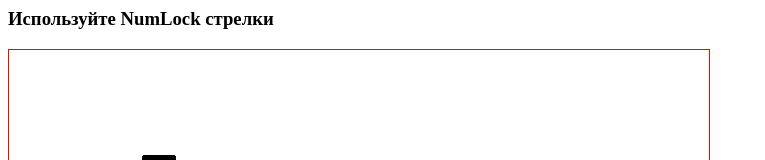
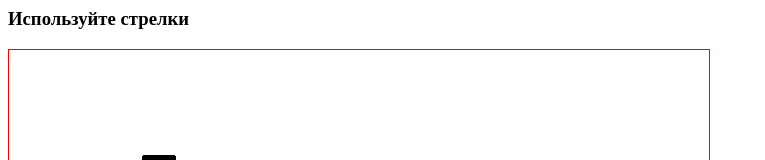
Before and after one commit to Bringerrr/FD-2-My-Java-masterpiece-script-codes, a plain HTML site: page gobelTest/index.html in a window 1280 px wide. Shown: the top 160 px of the page, without its empty margins (0-765 px from the left). Drawn offline with Linux system fonts and the light colour scheme.

Commit message:
TestGobel

```diff
--- a/gobelTest/index.html
+++ b/gobelTest/index.html
@@ -122,7 +122,7 @@
     }
 
 </script>
-<h3>Используйте NumLock стрелки</h3>
+<h3>Используйте стрелки</h3>
 <div id='IManContainer'>
     <div style='position: relative; width: 700px; height: 700px;
         border: solid red 1px'>
```
